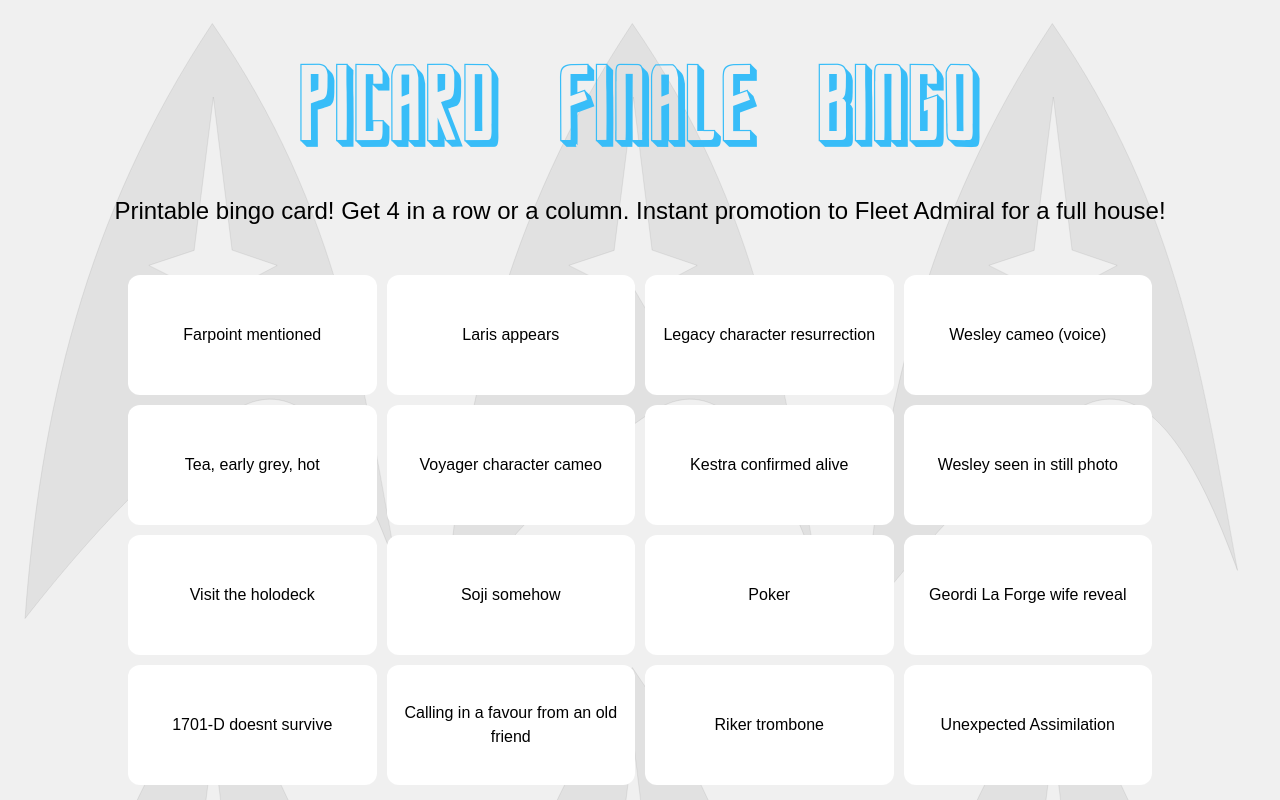
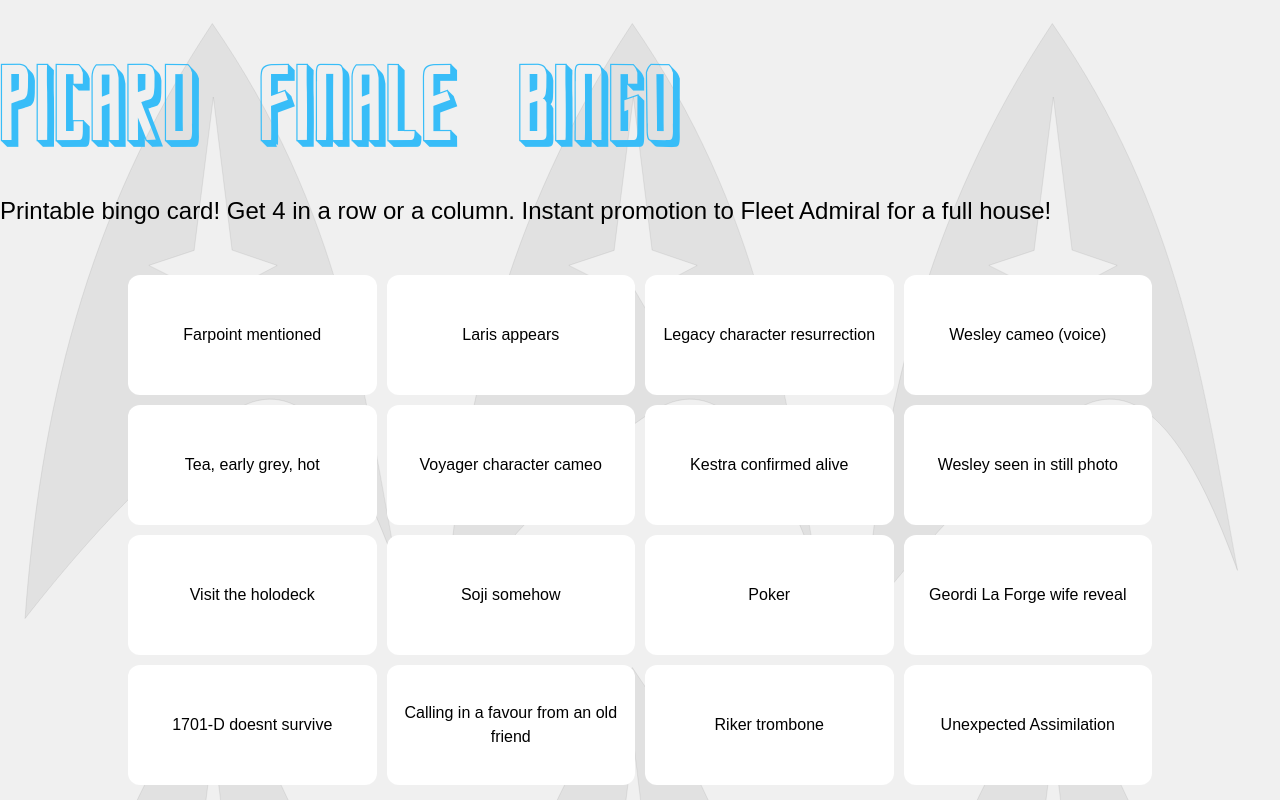
Before and after one commit to twothreeco/picardbingo, a plain HTML site: page index.html in a window 1280 px wide. Drawn offline with nearby package versions, Linux system fonts and the light colour scheme.

Commit message:
Update index.html

```diff
--- a/index.html
+++ b/index.html
@@ -11,9 +11,11 @@
     <title>Picard Finale Bingo</title>
 </head>
 
-<body class="mx-auto container">
+<body>
+    <div class="mx-auto container">
     <h1 class="w-auto mx-auto text-sky-400">Picard Finale Bingo</h1>
     <p class="mb-12 mx-auto text-2xl">Printable bingo card! Get 4 in a row or a column. Instant promotion to Fleet Admiral for a full house!</p>
+    </div>
     <div id="bingo-grid">
         <!-- Bingo grid will be generated here -->
     </div>
```
